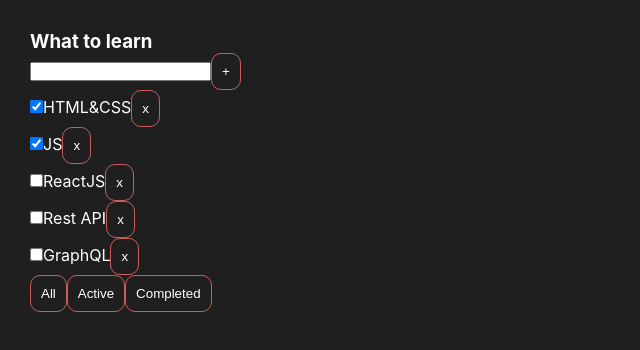
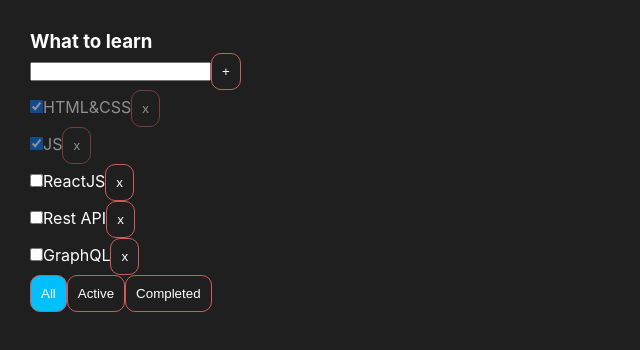
Before and after one commit to demorest49de/3-todolist, a React (Create React App) app: page / in a window 1280 px wide. Shown: the top 350 px of the page, without its empty margins (0-640 px from the left). Built offline with nearby package versions, Linux system fonts and the light colour scheme.

Commit message:
Changes App.css App.tsx Todolist.tsx

```diff
--- a/src/App.css
+++ b/src/App.css
@@ -14,3 +14,11 @@
 .error-message {
   color: red;
 }
+
+.active-filter{
+  background-color: deepskyblue;
+}
+
+.is-done{
+  opacity: 0.5;
+}
--- a/src/App.tsx
+++ b/src/App.tsx
@@ -54,6 +54,7 @@
                       addTask={addTask}
                       changeFilter={changeFilter}
                       changeCheckboxValue={changeTaskStatus}
+                      filter={filter}
             />
         </div>
     );
--- a/src/Todolist.tsx
+++ b/src/Todolist.tsx
@@ -14,6 +14,7 @@
     changeFilter: (value: FilterValuesType) => void
     addTask: (title: string) => void
     changeCheckboxValue: (id: string, isChecked: boolean) => void
+    filter: FilterValuesType
 }
 
 export function Todolist(props: PropsType) {
@@ -75,7 +76,7 @@
                         props.removeTask(t.id)
                     }
 
-                    return (<li key={t.id}>
+                    return (<li key={t.id} className={t.isDone ? "is-done" : ""}>
                         <input
                             type="checkbox"
                             id={`checkbox${t.id}`}
@@ -90,13 +91,21 @@
             }
         </ul>
         <div>
-            <button onClick={onAllClickHandler}>
+            <button onClick={onAllClickHandler}
+            className={props.filter === 'all' ?  "active-filter" : ""}
+            >
                 All
             </button>
-            <button onClick={onActiveClickHandler}>
+            <button onClick={onActiveClickHandler}
+
+            className={props.filter === 'active' ?  "active-filter" : ""}
+            >
                 Active
             </button>
-            <button onClick={onCompleteClickHandler}>
+            <button onClick={onCompleteClickHandler}
+
+            className={props.filter === 'completed' ?  "active-filter" : ""}
+            >
                 Completed
             </button>
         </div>
```
